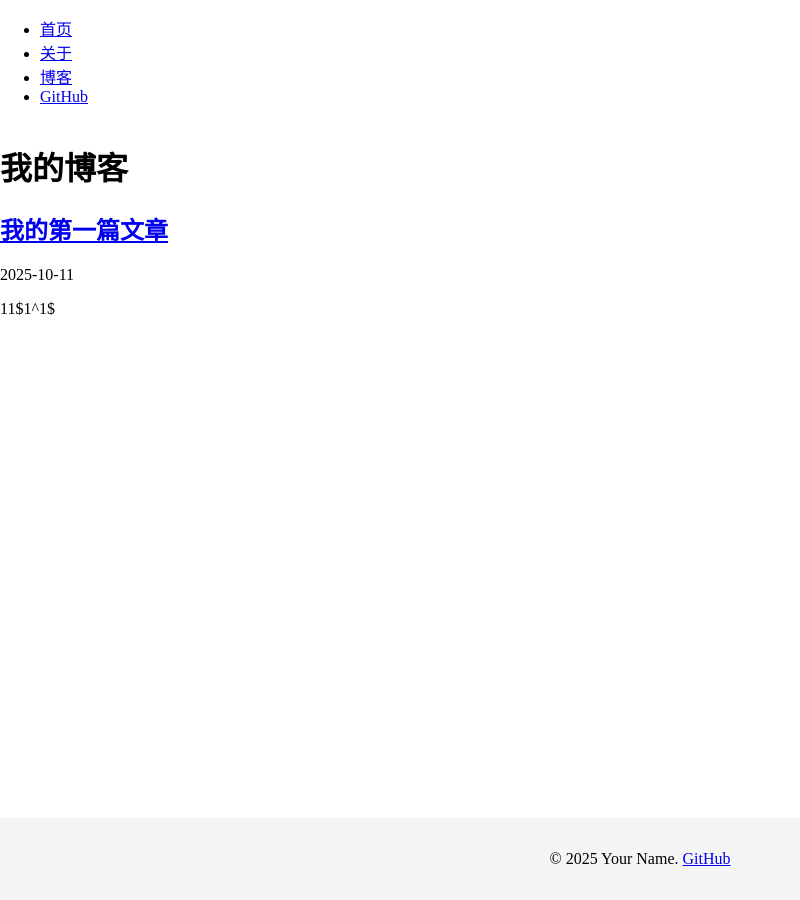
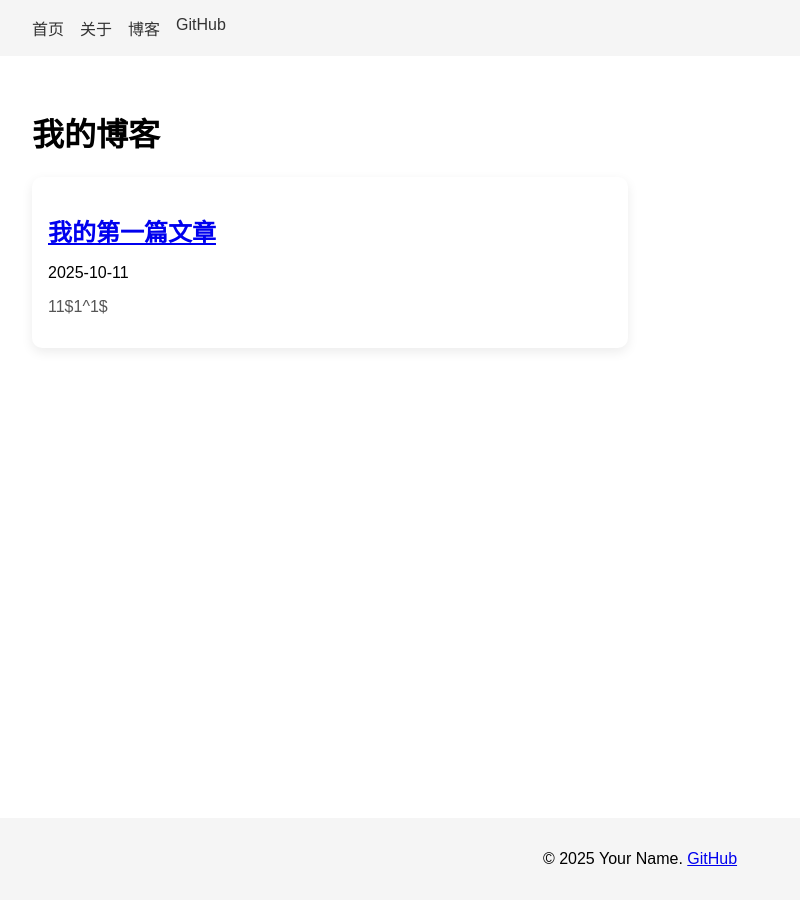
Before and after one commit to lzh210802066/lzh210802066.github.io, a Jekyll site: the page built from index.html, in a window 1280 px wide. Shown: the whole page, without its empty margins (0-800 px from the left). Built offline with Jekyll 4.4.1, drawn with Linux system fonts in a browser that asks for light colours.

Commit message:
Update main.css

```diff
--- a/assets/css/main.css
+++ b/assets/css/main.css
@@ -1,21 +1,72 @@
-/* 页面整体布局 */
 html, body {
   height: 100%;
   margin: 0;
   padding: 0;
+  font-family: 'Noto Sans SC', sans-serif;
 }
 
 .page-container {
   display: flex;
   flex-direction: column;
-  min-height: 100vh; /* 整个页面最小高度 100% */
+  min-height: 100vh;
 }
 
 .content {
-  flex: 1; /* 内容区域自动撑满剩余空间 */
+  flex: 1;
+  padding: 2rem;
 }
 
-/* footer 样式 */
+.navbar {
+  display: flex;
+  gap: 1rem;
+  background-color: #f5f5f5;
+  padding: 1rem 2rem;
+}
+
+.navbar ul {
+  list-style: none;
+  display: flex;
+  margin: 0;
+  padding: 0;
+}
+
+.navbar li {
+  margin-right: 1rem;
+}
+
+.navbar a {
+  text-decoration: none;
+  color: #333;
+  font-weight: 500;
+}
+
+.navbar a:hover {
+  color: #1e88e5;
+}
+
+.posts-grid {
+  display: grid;
+  gap: 1.5rem;
+  grid-template-columns: 1fr;
+}
+
+@media(min-width:768px){
+  .posts-grid { grid-template-columns: 1fr 1fr; }
+}
+
+.post-card {
+  background: #fff;
+  padding: 1rem;
+  border-radius: 10px;
+  box-shadow: 0 4px 12px rgba(0,0,0,0.08);
+  transition: transform 0.2s;
+}
+
+.post-card:hover { transform: translateY(-5px); }
+
+.post-card h2 { margin-bottom: 0.5rem; }
+.post-excerpt { color: #555; }
+
 footer {
   background-color: #f5f5f5;
   text-align: center;
```
